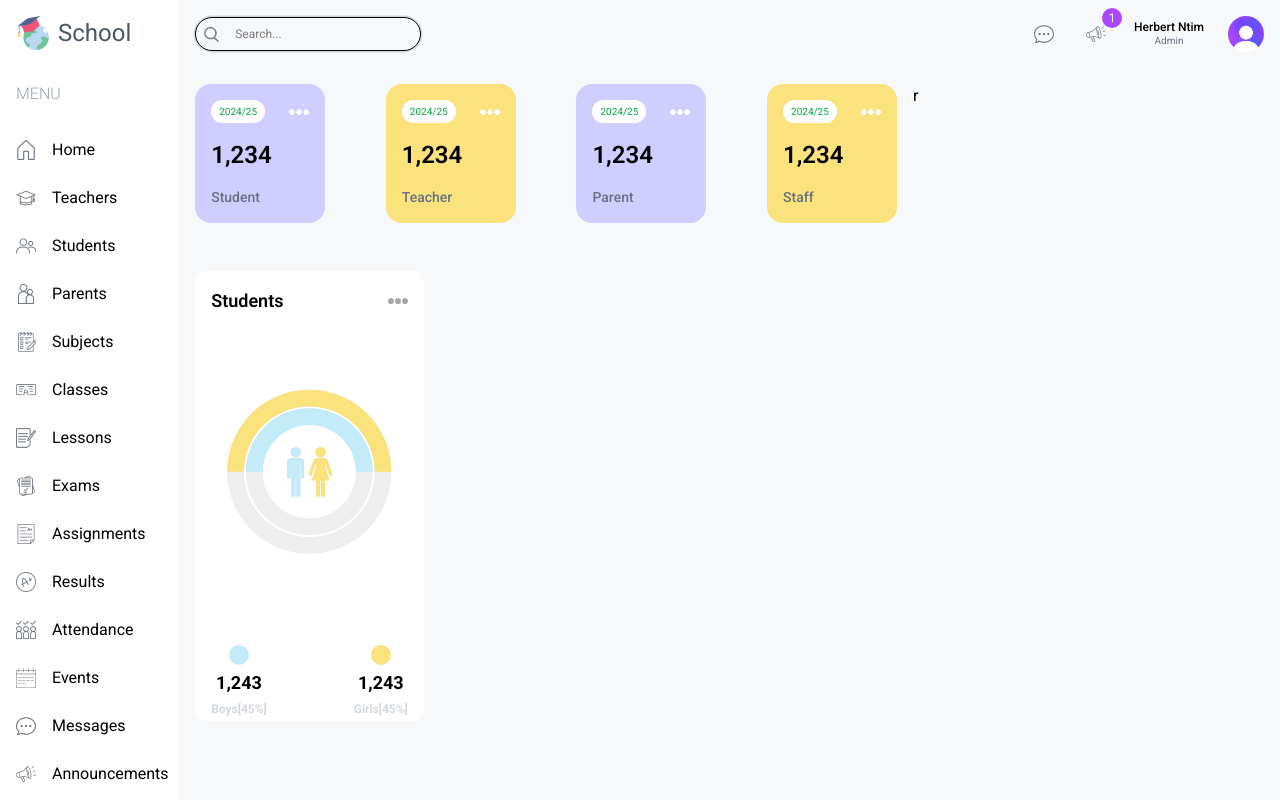
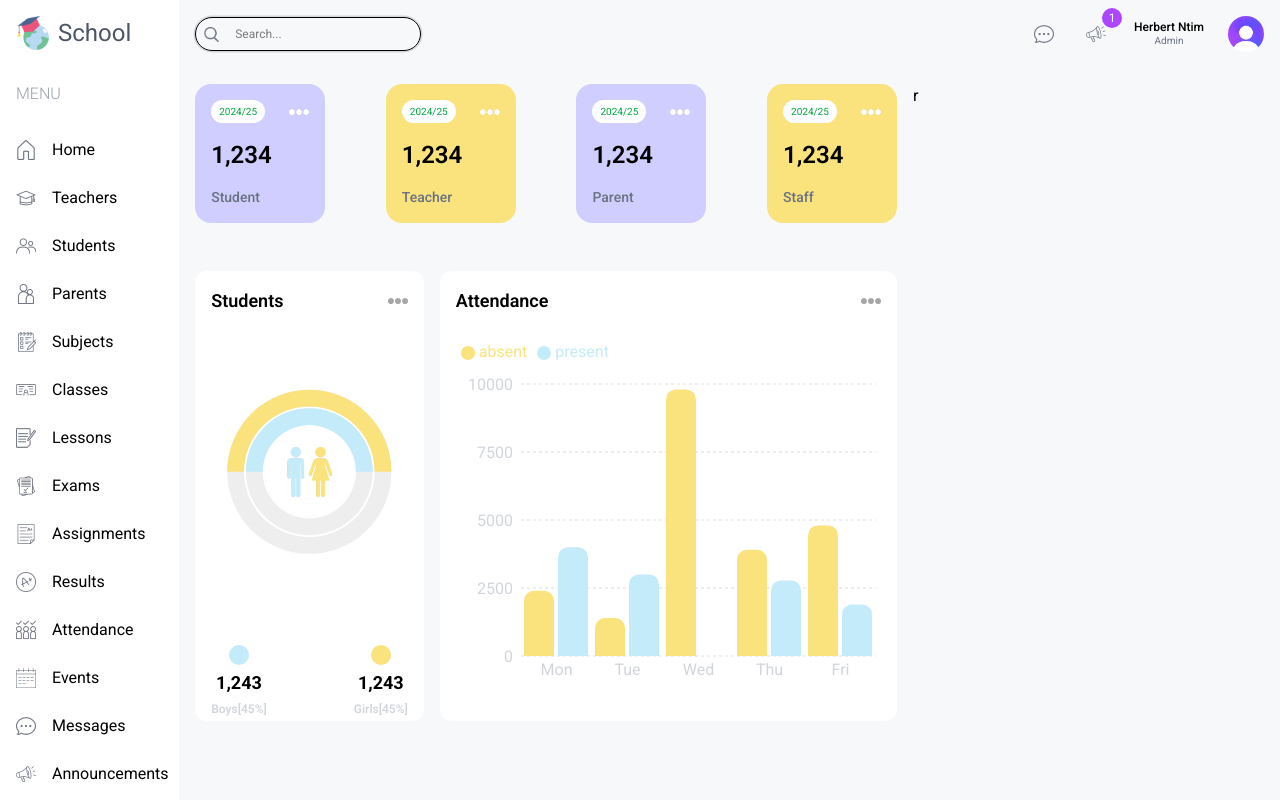
Before and after one commit to HerbertNtim/school-management, a Next.js app: page /admin in a window 1280 px wide. Shown: the top 800 px of the page. Built offline with nearby package versions, Linux system fonts and the light colour scheme.

Commit message:
dev: attendance chart

```diff
--- a/src/app/(dashboard)/admin/page.tsx
+++ b/src/app/(dashboard)/admin/page.tsx
@@ -1,5 +1,6 @@
 'use client'
 
+import AttendanceChart from '@/components/AttendanceChart'
 import CountChart from '@/components/CountChart'
 import UserCard from '@/components/UserCard'
 import React from 'react'
@@ -23,7 +24,9 @@ const AdminPage = () => {
             <CountChart />
           </div>
           {/* ATTENDANCE CHART */}
-          <div className='w-full lg:w-2/3 h-[450px]'></div>
+          <div className='w-full lg:w-2/3 h-[450px]'>
+            <AttendanceChart />
+          </div>
         </div>
         {/* BOTTOM CHARTS */}
         <div></div>
--- /dev/null
+++ b/src/components/AttendanceChart.tsx
@@ -0,0 +1,59 @@
+import Image from 'next/image';
+import { BarChart, Bar, XAxis, YAxis, CartesianGrid, Tooltip, Legend, ResponsiveContainer } from 'recharts';
+
+const data = [
+  {
+    name: 'Mon',
+    present: 4000,
+    absent: 2400,
+  },
+  {
+    name: 'Tue',
+    present: 3000,
+    absent: 1398,
+  },
+  {
+    name: 'Wed',
+    uv: 2000,
+    absent: 9800,
+  },
+  {
+    name: 'Thu',
+    present: 2780,
+    absent: 3908,
+  },
+  {
+    name: 'Fri',
+    present: 1890,
+    absent: 4800,
+  },
+];
+
+const AttendanceChart = () => {
+  return (
+    <div className='bg-white rounded-xl p-4 h-full'>
+      <div className='flex justify-between items-center'>
+        <h1 className='text-lg font-semibold'>Attendance</h1>
+        <Image src="/moreDark.png" alt='more attendance' width={20} height={20} />
+      </div>
+      <ResponsiveContainer width="100%" height="90%">
+        <BarChart
+          width={500}
+          height={300}
+          data={data}
+          barSize={30}
+        >
+          <CartesianGrid strokeDasharray="3 3" vertical={false} stroke='#ddd' />
+          <XAxis dataKey="name" axisLine={false} tick={{ fill: '#d1d5db' }} tickLine={false} />
+          <YAxis axisLine={false} tickLine={false} tick={{ fill: '#d1d5db' }} />
+          <Tooltip contentStyle={{ borderRadius: '10px', borderColor: "lightgray" }}/>
+          <Legend align='left' verticalAlign='top' wrapperStyle={{ paddingTop: "20px", paddingBottom: '20px' }} />
+          <Bar dataKey="absent" fill="#FAE27C" legendType='circle' radius={[10, 10, 0, 0]} />
+          <Bar dataKey="present" fill="#C3EBFA" legendType='circle' radius={[10, 10, 0, 0]} />
+        </BarChart>
+      </ResponsiveContainer>
+    </div>
+  )
+}
+
+export default AttendanceChart
```
